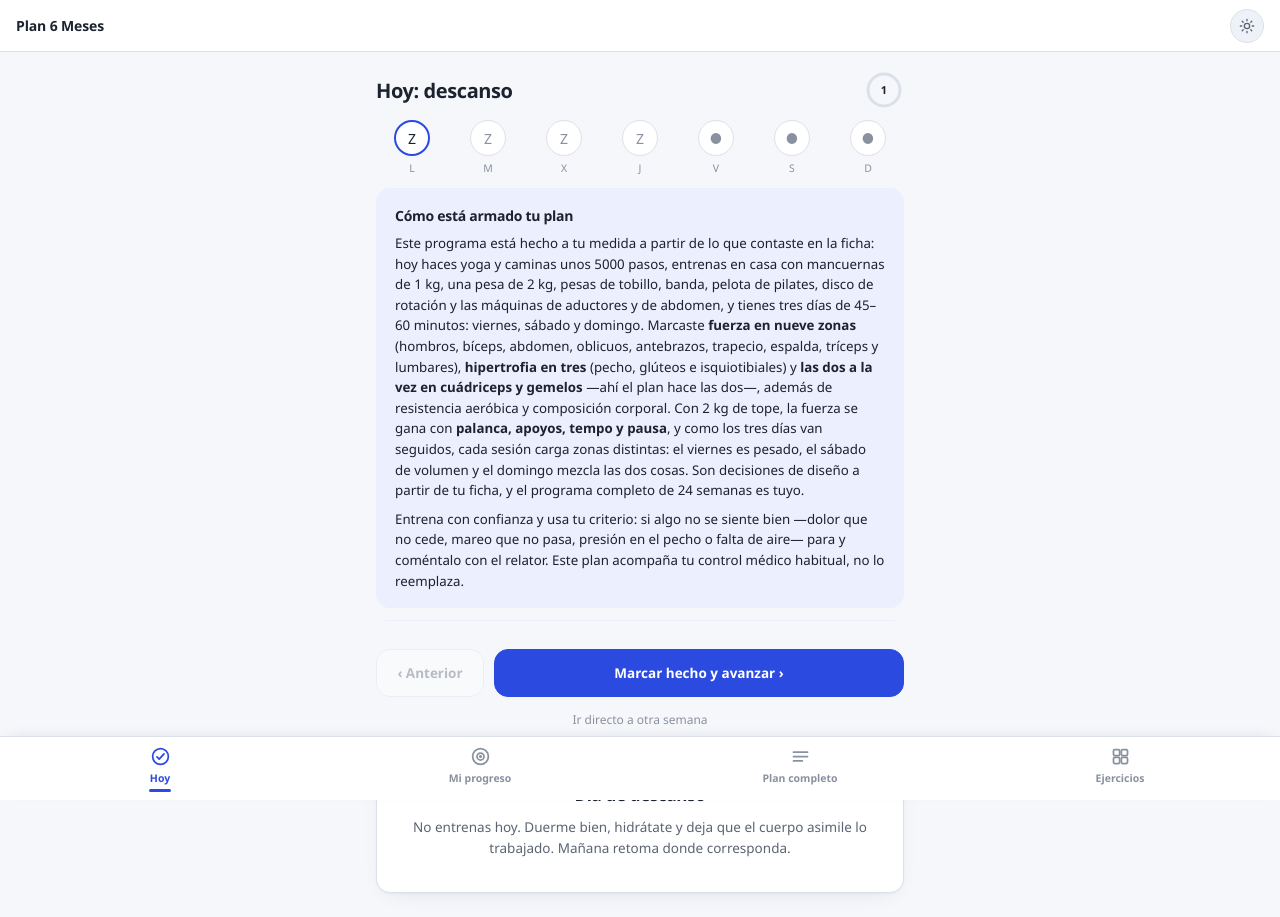
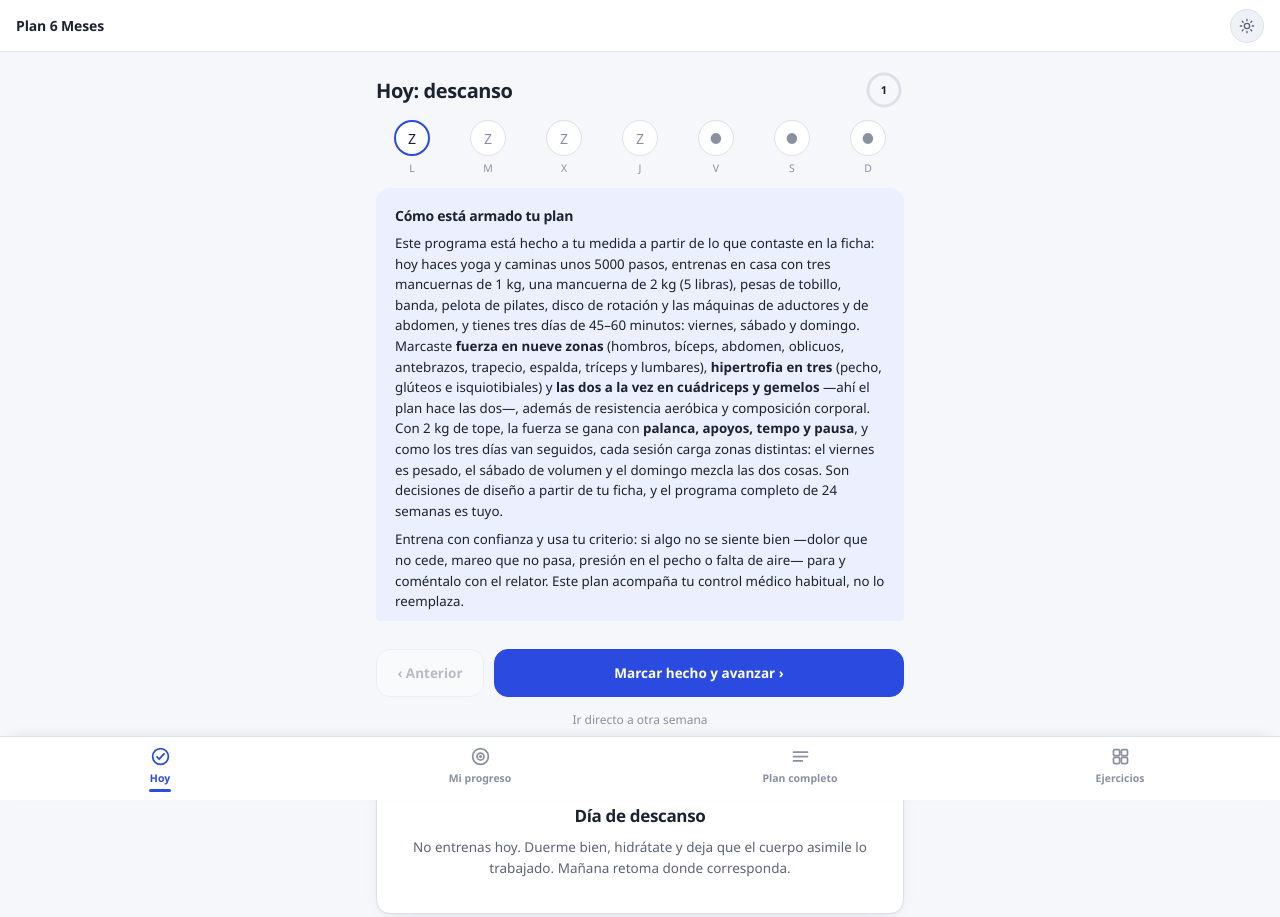
Before and after one commit to dipoval/plan-708086, a plain HTML site: page index.html in a window 1280 px wide. Drawn offline with Linux system fonts and the light colour scheme.

Commit message:
fix: mancuerna unica de 2 kg y abroll con piernas en el aire
Co-Authored-By: Claude Sonnet 5.5 <noreply@anthropic.com>

```diff
--- a/index.html
+++ b/index.html
@@ -342,7 +342,7 @@
 
       <div class="callout callout-accent" style="margin-top:12px;">
         <h4>Cómo está armado tu plan</h4>
-        <p>Este programa está hecho a tu medida a partir de lo que contaste en la ficha: hoy haces yoga y caminas unos 5000 pasos, entrenas en casa con mancuernas de 1 kg, una pesa de 2 kg, pesas de tobillo, banda, pelota de pilates, disco de rotación y las máquinas de aductores y de abdomen, y tienes tres días de 45–60 minutos: viernes, sábado y domingo. Marcaste <strong>fuerza en nueve zonas</strong> (hombros, bíceps, abdomen, oblicuos, antebrazos, trapecio, espalda, tríceps y lumbares), <strong>hipertrofia en tres</strong> (pecho, glúteos e isquiotibiales) y <strong>las dos a la vez en cuádriceps y gemelos</strong> —ahí el plan hace las dos—, además de resistencia aeróbica y composición corporal. Con 2 kg de tope, la fuerza se gana con <strong>palanca, apoyos, tempo y pausa</strong>, y como los tres días van seguidos, cada sesión carga zonas distintas: el viernes es pesado, el sábado de volumen y el domingo mezcla las dos cosas. Son decisiones de diseño a partir de tu ficha, y el programa completo de 24 semanas es tuyo.</p>
+        <p>Este programa está hecho a tu medida a partir de lo que contaste en la ficha: hoy haces yoga y caminas unos 5000 pasos, entrenas en casa con tres mancuernas de 1 kg, una mancuerna de 2 kg (5 libras), pesas de tobillo, banda, pelota de pilates, disco de rotación y las máquinas de aductores y de abdomen, y tienes tres días de 45–60 minutos: viernes, sábado y domingo. Marcaste <strong>fuerza en nueve zonas</strong> (hombros, bíceps, abdomen, oblicuos, antebrazos, trapecio, espalda, tríceps y lumbares), <strong>hipertrofia en tres</strong> (pecho, glúteos e isquiotibiales) y <strong>las dos a la vez en cuádriceps y gemelos</strong> —ahí el plan hace las dos—, además de resistencia aeróbica y composición corporal. Con 2 kg de tope, la fuerza se gana con <strong>palanca, apoyos, tempo y pausa</strong>, y como los tres días van seguidos, cada sesión carga zonas distintas: el viernes es pesado, el sábado de volumen y el domingo mezcla las dos cosas. Son decisiones de diseño a partir de tu ficha, y el programa completo de 24 semanas es tuyo.</p>
         <p style="margin-top:8px;">Entrena con confianza y usa tu criterio: si algo no se siente bien —dolor que no cede, mareo que no pasa, presión en el pecho o falta de aire— para y coméntalo con el relator. Este plan acompaña tu control médico habitual, no lo reemplaza.</p>
       </div>
 
@@ -417,7 +417,7 @@
                 <tbody>
                   <tr><td>Palanca</td><td>La flexión pasa de la mesa al sillón y de ahí al suelo; el remo se inclina más hacia atrás</td></tr>
                   <tr><td>Apoyos</td><td>El puente de glúteo y la bisagra pasan de dos piernas a una: la carga se duplica sola</td></tr>
-                  <tr><td>Tempo</td><td>Bajadas de 3 y 4 segundos: con una pesa liviana, la bajada lenta es lo que hace el trabajo</td></tr>
+                  <tr><td>Tempo</td><td>Bajadas de 3 y 4 segundos: con una mancuerna liviana, la bajada lenta es lo que hace el trabajo</td></tr>
                   <tr><td>Pausa</td><td>1 a 3 segundos en el punto difícil del movimiento</td></tr>
                 </tbody>
               </table>
@@ -660,11 +660,11 @@
       cues:["Toalla pasada por el picaporte de una puerta bien cerrada, que quede apretada contra el marco cuando tiras; una punta en cada mano","Pies cerca de la puerta y tronco inclinado hacia atrás: mientras más atrás, más pesa — esa es tu palanca","Tira llevando los codos hacia atrás pegados al torso y junta las escápulas","Marcaste espalda en fuerza: acá la fuerza se gana con la inclinación, la pausa y la bajada lenta"],
       bw:{1:{sets:3,variante:"Inclinación suave, pies cerca de la puerta",dosis:"10 reps, bajada de 3 seg"}, 2:{sets:3,variante:"Inclinación media",dosis:"10 reps, pausa de 1 seg con los codos atrás"}, 3:{sets:4,variante:"Inclinación media, pies adelantados",dosis:"8 reps, pausa de 2 seg con los codos atrás"}, 4:{sets:4,variante:"Tronco más inclinado hacia atrás",dosis:"8 reps, pausa de 2 seg y bajada de 3 seg"}} },
     ohp:      { name:"Press de hombro a un brazo + patada de tríceps", en:"Single-Arm Overhead Press + Tricep Kickback", patron:"Empuje vertical y aislado de codo", musculos:"Deltoides, tríceps", icon:"pushv", loaded:false, safety:"costillas",
-      cues:["Press: mancuerna o pesa a la altura de la oreja; sube en línea recta y termina con el codo suave, sin trabarlo","Nivel 1 sentada con respaldo: la espalda apoyada te quita la tentación de arquear la zona lumbar","Costillas abajo y abdomen firme. Exhala al empujar","Al terminar el press de cada serie, sin soltar el peso: tronco inclinado, mano libre apoyada en una silla, brazo pegado al costado; solo se mueve el antebrazo","En la patada, estira hasta que el brazo quede recto y para ahí; baja lento","Marcaste hombros y tríceps en fuerza: con pesos livianos, la fuerza se gana con la bajada lenta y la pausa, no con más kilos"],
-      bw:{1:{sets:3,variante:"Press sentada con respaldo, mancuerna de 1 kg; patada con 1 kg",dosis:"10 press + 12 patadas por brazo, bajada de 3 seg en las dos"}, 2:{sets:3,variante:"Press de pie con la pesa de 2 kg; patada con 1 kg",dosis:"10 press + 12 patadas por brazo, bajada de 3 seg en las dos"}, 3:{sets:4,variante:"Press de pie con la pesa de 2 kg y pausa de 1 seg arriba; patada con 2 kg",dosis:"8 press + 10 patadas por brazo"}, 4:{sets:4,variante:"Press de pie con 2 kg y bajada de 4 seg; patada con 2 kg y pausa de 2 seg",dosis:"8 press + 10 patadas por brazo"}} },
+      cues:["Press: la mancuerna a la altura de la oreja; sube en línea recta y termina con el codo suave, sin trabarlo","Nivel 1 sentada con respaldo: la espalda apoyada te quita la tentación de arquear la zona lumbar","Costillas abajo y abdomen firme. Exhala al empujar","Al terminar el press de cada serie, sin soltar el peso: tronco inclinado, mano libre apoyada en una silla, brazo pegado al costado; solo se mueve el antebrazo","En la patada, estira hasta que el brazo quede recto y para ahí; baja lento","Marcaste hombros y tríceps en fuerza: con pesos livianos, la fuerza se gana con la bajada lenta y la pausa, no con más kilos"],
+      bw:{1:{sets:3,variante:"Press sentada con respaldo, mancuerna de 1 kg; patada con 1 kg",dosis:"10 press + 12 patadas por brazo, bajada de 3 seg en las dos"}, 2:{sets:3,variante:"Press de pie con la mancuerna de 2 kg; patada con 1 kg",dosis:"10 press + 12 patadas por brazo, bajada de 3 seg en las dos"}, 3:{sets:4,variante:"Press de pie con la mancuerna de 2 kg y pausa de 1 seg arriba; patada con 2 kg",dosis:"8 press + 10 patadas por brazo"}, 4:{sets:4,variante:"Press de pie con 2 kg y bajada de 4 seg; patada con 2 kg y pausa de 2 seg",dosis:"8 press + 10 patadas por brazo"}} },
     curlwrist:{ name:"Curl de bíceps + curl de muñeca", en:"Dumbbell Curl + Wrist Curl", patron:"Aislado — codo y muñeca", musculos:"Bíceps, flexores y extensores del antebrazo", icon:"curl", loaded:false,
       cues:["Curl de bíceps: codo fijo junto al torso, sube sin balancear el tronco y baja sin dejar caer el peso","Curl de muñeca (con la mancuerna de 1 kg): antebrazo apoyado en el muslo, solo se mueve la muñeca — palma arriba primero, palma abajo después","Marcaste bíceps y antebrazo en fuerza: con pesos livianos, la bajada de 3 segundos y la pausa arriba hacen el trabajo que no hacen los kilos","Debe costar en las últimas 2 repeticiones, no en la primera"],
-      bw:{1:{sets:3,variante:"Curl con la pesa de 2 kg; muñeca con 1 kg",dosis:"10 reps de curl + 12 de muñeca por brazo, bajada de 3 seg"}, 2:{sets:3,variante:"Curl con 2 kg y la banda baja pisada; muñeca con 1 kg",dosis:"10 reps de curl + 12 de muñeca por brazo, bajada de 3 seg"}, 3:{sets:3,variante:"Curl con 2 kg y la banda baja pisada, pausa de 1 seg arriba; muñeca con 1 kg",dosis:"8 reps de curl + 15 de muñeca por brazo"}, 4:{sets:4,variante:"Curl con 2 kg y la banda baja pisada, pausa de 2 seg arriba; muñeca con 1 kg",dosis:"8 reps de curl + 15 de muñeca por brazo, bajada de 4 seg"}} },
+      bw:{1:{sets:3,variante:"Curl con la mancuerna de 2 kg; muñeca con 1 kg",dosis:"10 reps de curl + 12 de muñeca por brazo, bajada de 3 seg"}, 2:{sets:3,variante:"Curl con 2 kg y la banda baja pisada; muñeca con 1 kg",dosis:"10 reps de curl + 12 de muñeca por brazo, bajada de 3 seg"}, 3:{sets:3,variante:"Curl con 2 kg y la banda baja pisada, pausa de 1 seg arriba; muñeca con 1 kg",dosis:"8 reps de curl + 15 de muñeca por brazo"}, 4:{sets:4,variante:"Curl con 2 kg y la banda baja pisada, pausa de 2 seg arriba; muñeca con 1 kg",dosis:"8 reps de curl + 15 de muñeca por brazo, bajada de 4 seg"}} },
     shrugytw: { name:"Encogimiento de hombros + Y-T-W boca abajo", en:"Dumbbell Shrug + Prone Y-T-W", patron:"Elevación escapular y retracción", musculos:"Trapecio superior, medio e inferior, deltoide posterior", icon:"shrug", loaded:false,
       cues:["Encogimiento: una mancuerna en cada mano, sube los hombros derecho hacia las orejas sin rodarlos y baja lento","Y-T-W: boca abajo en el mat, frente apoyada en una toalla; levanta los brazos unos centímetros apretando entre las escápulas, no encogiendo el cuello","Y (brazos arriba), T (en cruz), W (codos doblados pegados al costado): tres posiciones del mismo ejercicio","Marcaste trapecio en fuerza: es un rango corto que se compensa fácil con el cuello, por eso la carga es liviana a propósito y la fuerza se gana con la pausa"],
       bw:{1:{sets:3,variante:"Encogimiento con 1 kg en cada mano y pausa de 1 seg arriba; Y-T-W sin peso",dosis:"12 encogimientos + 6 reps en cada posición"}, 2:{sets:3,variante:"Encogimiento con 1 kg en cada mano y pausa de 2 seg arriba; Y-T-W sin peso, 1 seg en cada posición",dosis:"12 encogimientos + 8 reps en cada posición"}, 3:{sets:3,variante:"Encogimiento con 1 kg en cada mano y pausa de 3 seg arriba; Y-T-W con 1 kg en cada mano, 2 seg en cada posición",dosis:"10 encogimientos + 8 reps en cada posición"}, 4:{sets:3,variante:"Encogimiento con 1 kg en cada mano, pausa de 3 seg arriba y bajada de 4 seg; Y-T-W con 1 kg en cada mano, 3 seg en cada posición",dosis:"10 encogimientos + 8 reps en cada posición"}} },
@@ -681,7 +681,7 @@
       bw:{1:{sets:3,variante:"Con las manos en una mesa firme",dosis:"12 reps, bajada de 3 seg"}, 2:{sets:3,variante:"Con las manos en el asiento del sillón (más bajo que la mesa)",dosis:"15 reps"}, 3:{sets:4,variante:"En el suelo, con rodillas apoyadas",dosis:"12 reps"}, 4:{sets:4,variante:"En el suelo, con rodillas apoyadas",dosis:"15 reps, bajada de 3 seg"}} },
     glutebridge:{ name:"Puente de glúteo progresivo", en:"Glute Bridge (progression)", patron:"Extensión de cadera", musculos:"Glúteo, isquiotibiales", icon:"hipext", loaded:false,
       cues:["Boca arriba, rodillas dobladas y talones cerca del glúteo","Sube empujando con los talones y apretando el glúteo arriba","Costillas abajo: la subida viene de la cadera, no de arquear la espalda baja","Marcaste glúteo en hipertrofia: pausa arriba y series largas. Cuando las dos piernas se hagan fáciles, pasa a una: así se duplica la carga sin comprar nada"],
-      bw:{1:{sets:3,variante:"Con los dos pies en el suelo",dosis:"15 reps, pausa de 1 seg arriba"}, 2:{sets:3,variante:"Con los dos pies, la pesa de 2 kg sobre la cadera",dosis:"15 reps, pausa de 2 seg arriba"}, 3:{sets:4,variante:"Con los hombros apoyados en el sillón (más rango) y la pesa de 2 kg",dosis:"12 reps, pausa de 1 seg arriba"}, 4:{sets:4,variante:"A una sola pierna, hombros en el sillón",dosis:"12 reps por pierna"}} },
+      bw:{1:{sets:3,variante:"Con los dos pies en el suelo",dosis:"15 reps, pausa de 1 seg arriba"}, 2:{sets:3,variante:"Con los dos pies, la mancuerna de 2 kg sobre la cadera",dosis:"15 reps, pausa de 2 seg arriba"}, 3:{sets:4,variante:"Con los hombros apoyados en el sillón (más rango) y la mancuerna de 2 kg",dosis:"12 reps, pausa de 1 seg arriba"}, 4:{sets:4,variante:"A una sola pierna, hombros en el sillón",dosis:"12 reps por pierna"}} },
     hiphinge: { name:"Bisagra de cadera con mancuernas", en:"Dumbbell Hip Hinge (Romanian Deadlift)", patron:"Bisagra de cadera", musculos:"Isquiotibiales, glúteo, lumbar", icon:"hinge", loaded:false,
       cues:["Mancuernas pegadas a las piernas todo el recorrido","Lleva la cadera hacia atrás con la espalda neutra: el pecho baja, la espalda no se redondea","Rodillas con una flexión pequeña y fija — no es una sentadilla","Baja hasta donde sientas tensarse el isquiotibial, no hasta donde llegue la mano","Marcaste isquiotibiales en hipertrofia: series largas y bajadas lentas; la progresión es pasar a una pierna"],
       bw:{1:{sets:3,variante:"A dos pies, 1 kg en cada mano, rango medio",dosis:"15 reps, bajada de 3 seg"}, 2:{sets:3,variante:"A dos pies, 1 kg en cada mano, rango completo",dosis:"15 reps, bajada de 3 seg"}, 3:{sets:3,variante:"A una pierna, con una mano apoyada en la pared",dosis:"12 reps por pierna"}, 4:{sets:4,variante:"A una pierna sin apoyo, 1 kg en cada mano",dosis:"12 reps por pierna, bajada de 3 seg"}} },
@@ -698,7 +698,7 @@
     /* ---------- Sesión C (domingo) · Mixta: zonas en fuerza + hipertrofia, y core ---------- */
     squat:    { name:"Sentadilla progresiva (pelota → pesa)", en:"Wall Ball Squat → Goblet Squat", patron:"Rodilla (bilateral)", musculos:"Cuádriceps, glúteo, core", icon:"squat", loaded:false,
       cues:["Nivel 1: la pelota de pilates entre tu espalda y la pared — te guía el recorrido mientras aprendes","Pies al ancho de los hombros y bien apoyados, rodillas siguiendo la línea de los pies","Baja hasta que el muslo quede paralelo al suelo, o hasta donde controles la espalda neutra","Cuádriceps en fuerza e hipertrofia: desde el nivel 2, series 1–2 lentas y con pausa, series 3–4 de volumen. Exhala al subir"],
-      bw:{1:{sets:3,variante:"Con la pelota contra la pared",dosis:"12 reps, bajada de 3 seg"}, 2:{sets:4,variante:"Libre, con la pesa de 2 kg al pecho",dosis:["6 reps, bajada de 4 seg","6 reps, bajada de 4 seg","12 reps","12 reps"]}, 3:{sets:4,variante:"Con la pesa de 2 kg al pecho",dosis:["6 reps, pausa de 2 seg abajo","6 reps, pausa de 2 seg abajo","12 reps","12 reps"]}, 4:{sets:4,variante:"Con la pesa de 2 kg al pecho y los talones elevados (un libro bajo cada talón)",dosis:["6 reps, bajada de 4 seg y pausa abajo","6 reps, bajada de 4 seg y pausa abajo","12 reps","12 reps"]}} },
+      bw:{1:{sets:3,variante:"Con la pelota contra la pared",dosis:"12 reps, bajada de 3 seg"}, 2:{sets:4,variante:"Libre, con la mancuerna de 2 kg al pecho",dosis:["6 reps, bajada de 4 seg","6 reps, bajada de 4 seg","12 reps","12 reps"]}, 3:{sets:4,variante:"Con la mancuerna de 2 kg al pecho",dosis:["6 reps, pausa de 2 seg abajo","6 reps, pausa de 2 seg abajo","12 reps","12 reps"]}, 4:{sets:4,variante:"Con la mancuerna de 2 kg al pecho y los talones elevados (un libro bajo cada talón)",dosis:["6 reps, bajada de 4 seg y pausa abajo","6 reps, bajada de 4 seg y pausa abajo","12 reps","12 reps"]}} },
     calf:     { name:"Elevación de talones", en:"Calf Raise", patron:"Tobillo", musculos:"Gemelos", icon:"calf", loaded:false,
       cues:["De pie, con los dedos en el borde de un escalón y el talón libre para bajar","Sube lo más alto que puedas sobre la punta del pie y baja lento; abajo, para cuando sientas el gemelo tensarse","La mano en la pared es solo para el equilibrio, no para ayudarte a subir","Gemelos en fuerza e hipertrofia: desde el nivel 2, series 1–2 pesadas (a una pierna o con pausa) y series 3–4 de volumen"],
       bw:{1:{sets:3,variante:"Con las dos piernas, en el suelo plano",dosis:"15 reps, pausa de 1 seg arriba"}, 2:{sets:4,variante:"En el escalón, con la mano en la pared",dosis:["8 reps por pierna, a una pierna","8 reps por pierna, a una pierna","20 reps a dos piernas","20 reps a dos piernas"]}, 3:{sets:4,variante:"En el escalón, con la mano en la pared",dosis:["10 reps por pierna, a una pierna, bajada de 3 seg","10 reps por pierna, a una pierna, bajada de 3 seg","20 reps a dos piernas","20 reps a dos piernas"]}, 4:{sets:4,variante:"En el escalón, con la mano en la pared",dosis:["12 reps por pierna, a una pierna, pausa de 2 seg arriba","12 reps por pierna, a una pierna, pausa de 2 seg arriba","25 reps a dos piernas","25 reps a dos piernas"]}} },
@@ -708,9 +708,9 @@
     birddog:  { name:"Bird dog", en:"Bird Dog", patron:"Core (anti-rotación) y lumbar", musculos:"Erectores espinales, glúteo, transverso", icon:"core", loaded:false,
       cues:["En cuadrupedia, manos bajo los hombros y rodillas bajo la cadera","Estira el brazo derecho y la pierna izquierda a la vez, hasta la línea del cuerpo — ni más alto","La cadera no rota: imagina un vaso de agua en la espalda baja que no se puede volcar","Marcaste lumbares en fuerza: la progresión alarga el sostén, no la altura"],
       bw:{1:{sets:3,variante:"Alternando",dosis:"8 reps, 3 seg de sostén cada una"}, 2:{sets:3,variante:"Alternando",dosis:"10 reps, 4 seg de sostén"}, 3:{sets:3,variante:"Alternando, con 1 kg en la mano que se estira",dosis:"10 reps, 5 seg de sostén"}, 4:{sets:4,variante:"Con 1 kg en la mano que se estira, codo a rodilla bajo el cuerpo entre repeticiones",dosis:"8 reps por lado, 5 seg de sostén"}} },
-    abroll:   { name:"Abroll en máquina (respaldo con resistencia)", en:"Ab Roll Machine (seated)", patron:"Core (flexión de tronco con resistencia)", musculos:"Recto abdominal, transverso, flexores de cadera", icon:"core", loaded:false, safety:"respiracion",
-      cues:["Sentada casi a nivel del suelo, con la espalda en el respaldo. La máquina tiene dos resistencias: usa siempre la roja, en los cuatro niveles","El respaldo cede hacia atrás con resistencia: el abdomen controla el movimiento de ida y de vuelta, sin tirones ni impulso","Costillas hacia la cadera y espalda baja larga: si se arquea, acorta el recorrido","Niveles 1–2 con los pies en el suelo. Desde el nivel 3, con las piernas en alto: esa palanca es la que sube la exigencia, no una resistencia mayor","Marcaste abdomen en fuerza: acá la fuerza se gana con la palanca de las piernas y la vuelta lenta"],
-      bw:{1:{sets:3,variante:"Pies apoyados en el suelo, rango corto",dosis:"10 reps, vuelta de 3 seg"}, 2:{sets:3,variante:"Pies apoyados en el suelo, rango completo",dosis:"10 reps, vuelta de 3 seg"}, 3:{sets:3,variante:"Piernas en alto (rodillas dobladas), rango medio",dosis:"8 reps, vuelta de 3 seg"}, 4:{sets:4,variante:"Piernas en alto, rango completo, pausa de 2 seg al final",dosis:"8 reps, vuelta de 3 seg"}} },
+    abroll:   { name:"Abroll en máquina con piernas en el aire", en:"Seated Ab Roll Machine — Leg Variations", patron:"Core (flexión de cadera y control del giro)", musculos:"Recto abdominal, oblicuos, flexores de cadera", icon:"core", loaded:false, safety:"respiracion",
+      cues:["Sentada casi a nivel del suelo. La máquina tiene dos resistencias: usa siempre la roja, en los cuatro niveles","Empuja el respaldo hacia atrás y mantenlo ahí: en esa posición se hace todo el ejercicio. Empujar y volver sin mover las piernas trabaja sobre todo la espalda, así que úsalo solo como paso previo de cada serie","Mueve las piernas con el abdomen y los oblicuos, sin impulso, y vuelve a la posición inicial controlando el respaldo","Costillas hacia la cadera y espalda baja larga: si se arquea, acorta el recorrido de las piernas","Marcaste abdomen y oblicuos en fuerza: la fuerza se gana con la palanca (piernas dobladas, luego más estiradas) y con el control de la vuelta, no con más resistencia"],
+      bw:{1:{sets:3,variante:"Respaldo atrás, rodillas dobladas levantadas unos centímetros y en sostén",dosis:"4 sostenes de 8 seg, respirando"}, 2:{sets:3,variante:"Respaldo atrás, piernas dobladas que suben y bajan sin apoyar los pies",dosis:"10 reps, bajada de 3 seg"}, 3:{sets:3,variante:"Respaldo atrás, piernas juntas dobladas que giran a un lado y al otro",dosis:"8 reps por lado, lento"}, 4:{sets:4,variante:"Respaldo atrás, laterales alternados (una pierna y luego la otra) con las piernas más estiradas",dosis:"8 reps por lado, lento"}} },
     sideplank:{ name:"Plancha lateral progresiva", en:"Side Plank (progression)", patron:"Core (anti-flexión lateral)", musculos:"Oblicuos, transverso", icon:"core", loaded:false, safety:"respiracion",
       cues:["De lado, con apoyo en el antebrazo y en las rodillas (versión corta) o en los pies (versión larga)","Sube la cadera hasta la línea recta hombro-cadera-rodilla y mantén","Hombro justo encima del codo, cuello largo","Marcaste oblicuos en fuerza: la progresión es de apoyos y palanca, no de segundos infinitos"],
       bw:{1:{sets:3,variante:"Con apoyo en las rodillas",dosis:"20 seg por lado"}, 2:{sets:3,variante:"Con apoyo en los pies",dosis:"20 seg por lado"}, 3:{sets:3,variante:"Con apoyo en los pies",dosis:"30 seg por lado"}, 4:{sets:3,variante:"Con apoyo en los pies, pierna de arriba elevada",dosis:"25 seg por lado"}} }
```
